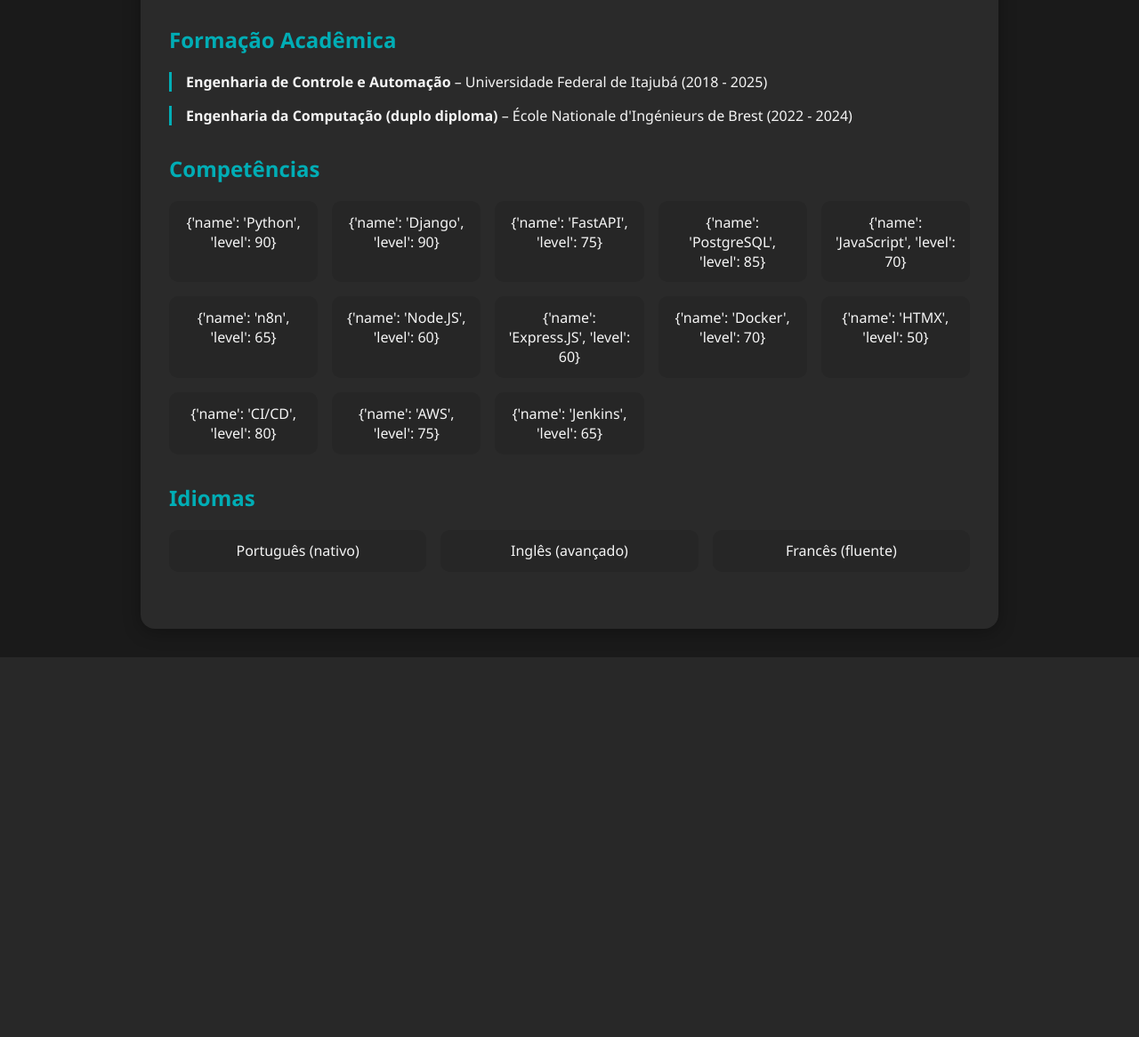
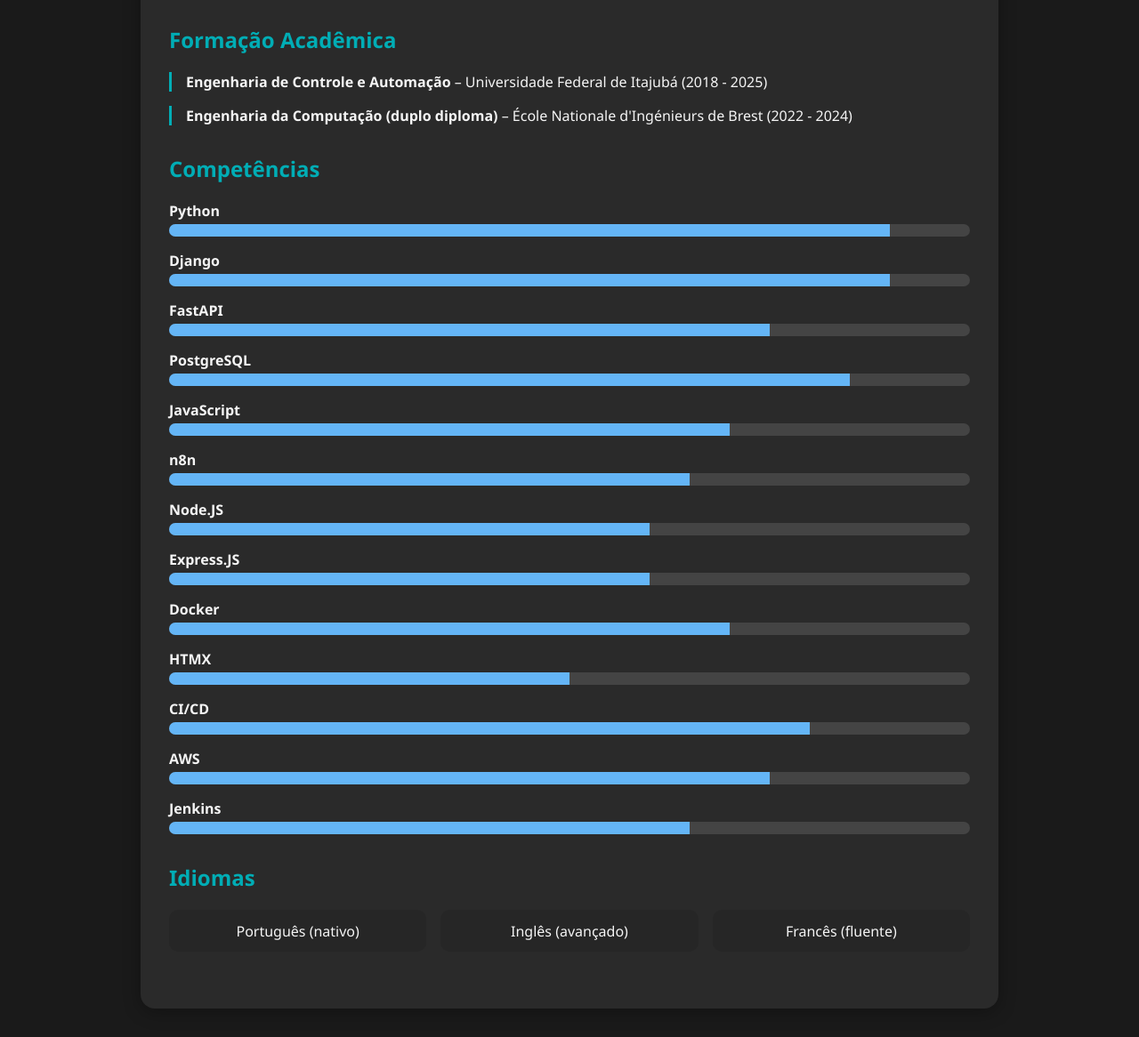
Before and after one commit to fbc165/personal-website, a Django app: page / in a window 1280 px wide. Shown: the part 876-2042 px from the top of the page at 89% size. Before the commit the page ends 1615 px from the top, so only its background shows below. Run offline with Django 5.2, Linux system fonts and the light colour scheme.

Commit message:
chore: atualiza cv

```diff
--- a/resume/templates/homepage.html
+++ b/resume/templates/homepage.html
@@ -186,11 +186,14 @@
 
         <div class="section">
             <h2>Competências</h2>
-            <div class="skills">
-                {% for skill in skills %}
-                <div>{{ skill }}</div>
-                {% endfor %}
+            {% for skill in skills %}
+            <div style="margin-bottom: 1rem;">
+                <strong>{{ skill.name }}</strong>
+                <div style="background: #444; border-radius: 10px; overflow: hidden; height: 14px; margin-top: 4px;">
+                    <div style="background: #64b5f6; height: 100%; width: {{ skill.level }}%;"></div>
+                </div>
             </div>
+            {% endfor %}
         </div>
 
         <div class="section">
```
